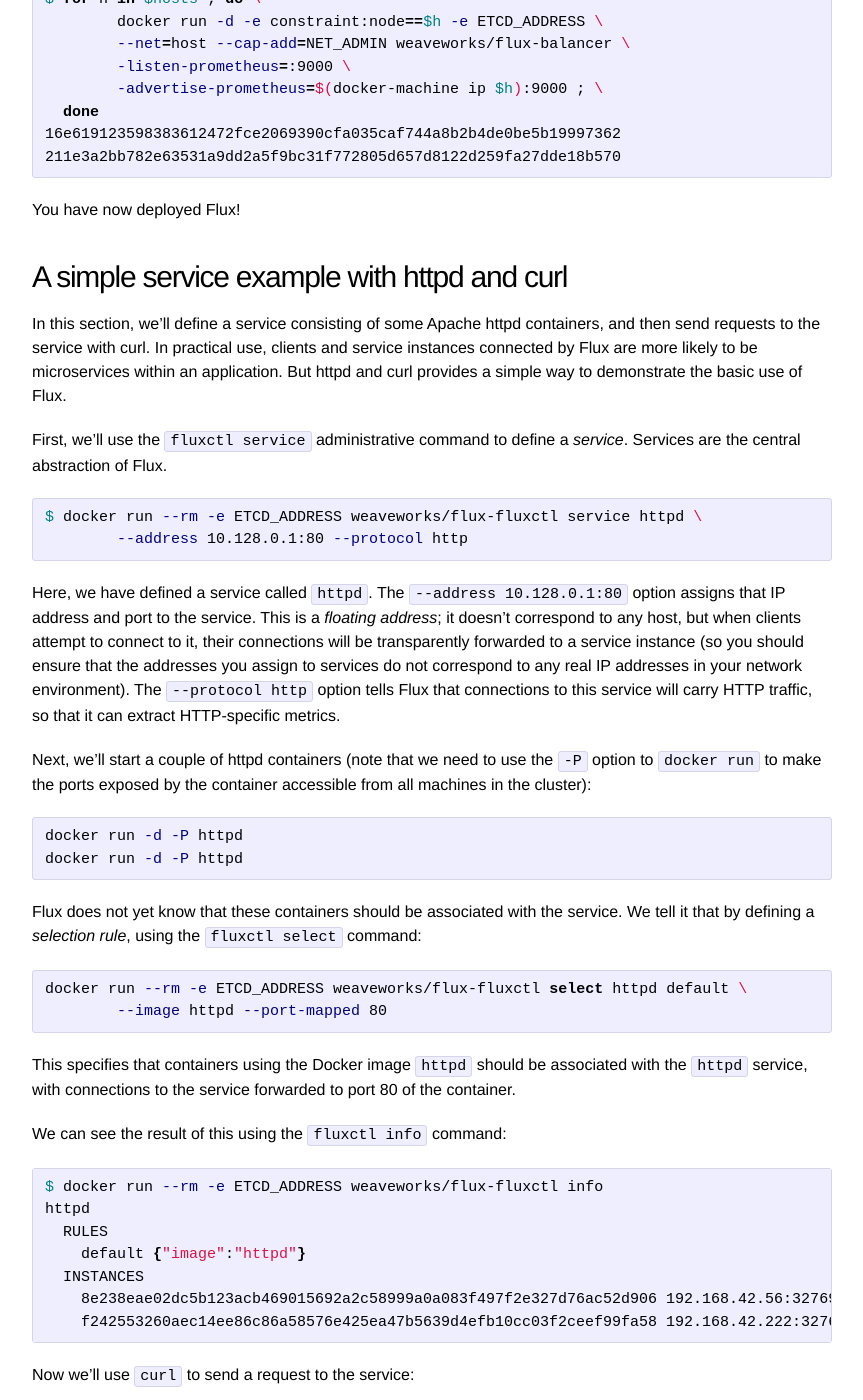
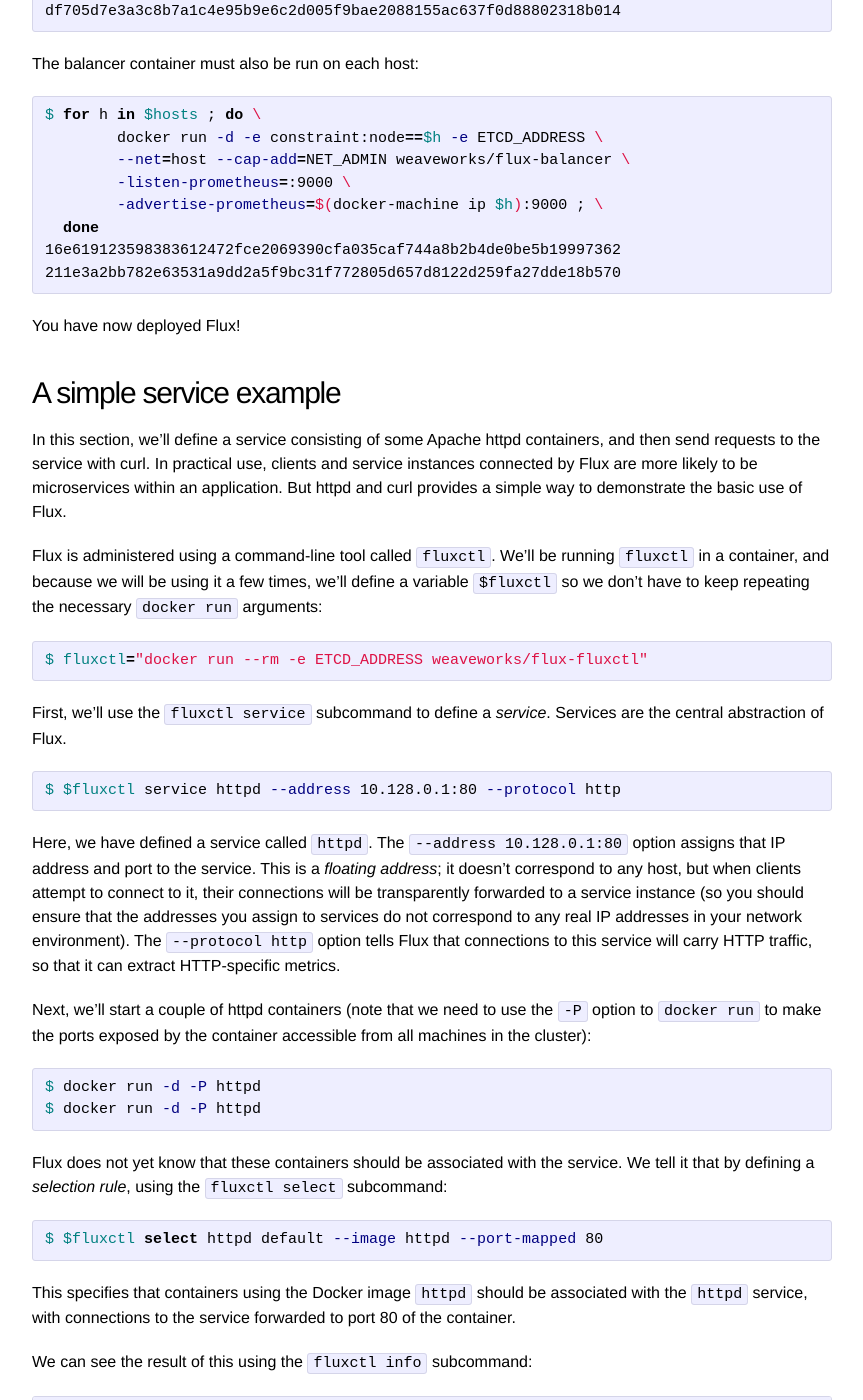
Before and after one commit to weaveworks-experiments/flux-classic, a Jekyll site: the page built from site/swarm.md, in a window 1280 px wide and 1400 px high, scrolled down 1900 px. Shown: the whole window, without its empty margins (208-1071 px from the left). Built offline with Jekyll 4.4.1, drawn with Linux system fonts in a browser that asks for light colours; some of the changed text lies outside the part shown.

Commit message:
Hide some of the repetition for the 'fluxctl' commands
And add a apologia for the burdensome commands at the outset.

````diff
--- a/site/swarm.md
+++ b/site/swarm.md
@@ -11,6 +11,13 @@
 follow this guide if you are familiar with Docker, even if you don't
 know Swarm.  And these instructions are not hugely Swarm-specific, so
 some parts will be relevant to using Flux in other contexts.
+
+This guide shows the full details of the commands needed to create a
+Docker Swarm cluster and deploy Flux to it, before using Flux.  If the
+process seems onerous, skip to the section [_A simple service
+example_](#a-simple-service-example) to see what the typical use of
+Flux involves.  If you are deploying Flux on a regular basis, we
+recommend that you script or otherwise automate the relevant steps.
 
 * ToC
 {:toc}
@@ -51,7 +58,7 @@
 
 ```sh
 $ eval $(docker-machine env --swarm swarm-master)
-$ $ docker run --rm hello-world
+$ docker run --rm hello-world
 
 Hello from Docker.
 [...]
@@ -105,7 +112,7 @@
 
 You have now deployed Flux!
 
-## A simple service example with httpd and curl
+## A simple service example
 
 In this section, we'll define a service consisting of some Apache
 httpd containers, and then send requests to the service with curl.  In
@@ -113,12 +120,20 @@
 more likely to be microservices within an application.  But httpd and
 curl provides a simple way to demonstrate the basic use of Flux.
 
-First, we'll use the `fluxctl service` administrative command to
+Flux is administered using a command-line tool called `fluxctl`.
+We'll be running `fluxctl` in a container, and because we will be
+using it a few times, we'll define a variable `$fluxctl` so we don't
+have to keep repeating the necessary `docker run` arguments:
+
+```sh
+$ fluxctl="docker run --rm -e ETCD_ADDRESS weaveworks/flux-fluxctl"
+```
+
+First, we'll use the `fluxctl service` subcommand to
 define a _service_.  Services are the central abstraction of Flux.
 
 ```sh
-$ docker run --rm -e ETCD_ADDRESS weaveworks/flux-fluxctl service httpd \
-        --address 10.128.0.1:80 --protocol http
+$ $fluxctl service httpd --address 10.128.0.1:80 --protocol http
 ```
 
 Here, we have defined a service called `httpd`.  The `--address
@@ -136,27 +151,26 @@
 container accessible from all machines in the cluster):
 
 ```sh
-docker run -d -P httpd
-docker run -d -P httpd
+$ docker run -d -P httpd
+$ docker run -d -P httpd
 ```
 
 Flux does not yet know that these containers should be associated with
 the service.  We tell it that by defining a _selection rule_, using
-the `fluxctl select` command:
+the `fluxctl select` subcommand:
 
 ```sh
-docker run --rm -e ETCD_ADDRESS weaveworks/flux-fluxctl select httpd default \
-        --image httpd --port-mapped 80
+$ $fluxctl select httpd default --image httpd --port-mapped 80
 ```
 
 This specifies that containers using the Docker image `httpd` should
 be associated with the `httpd` service, with connections to the
 service forwarded to port 80 of the container.
 
-We can see the result of this using the `fluxctl info` command:
+We can see the result of this using the `fluxctl info` subcommand:
 
 ```sh
-$ docker run --rm -e ETCD_ADDRESS weaveworks/flux-fluxctl info
+$ $fluxctl info
 httpd
   RULES
     default {"image":"httpd"}
````
